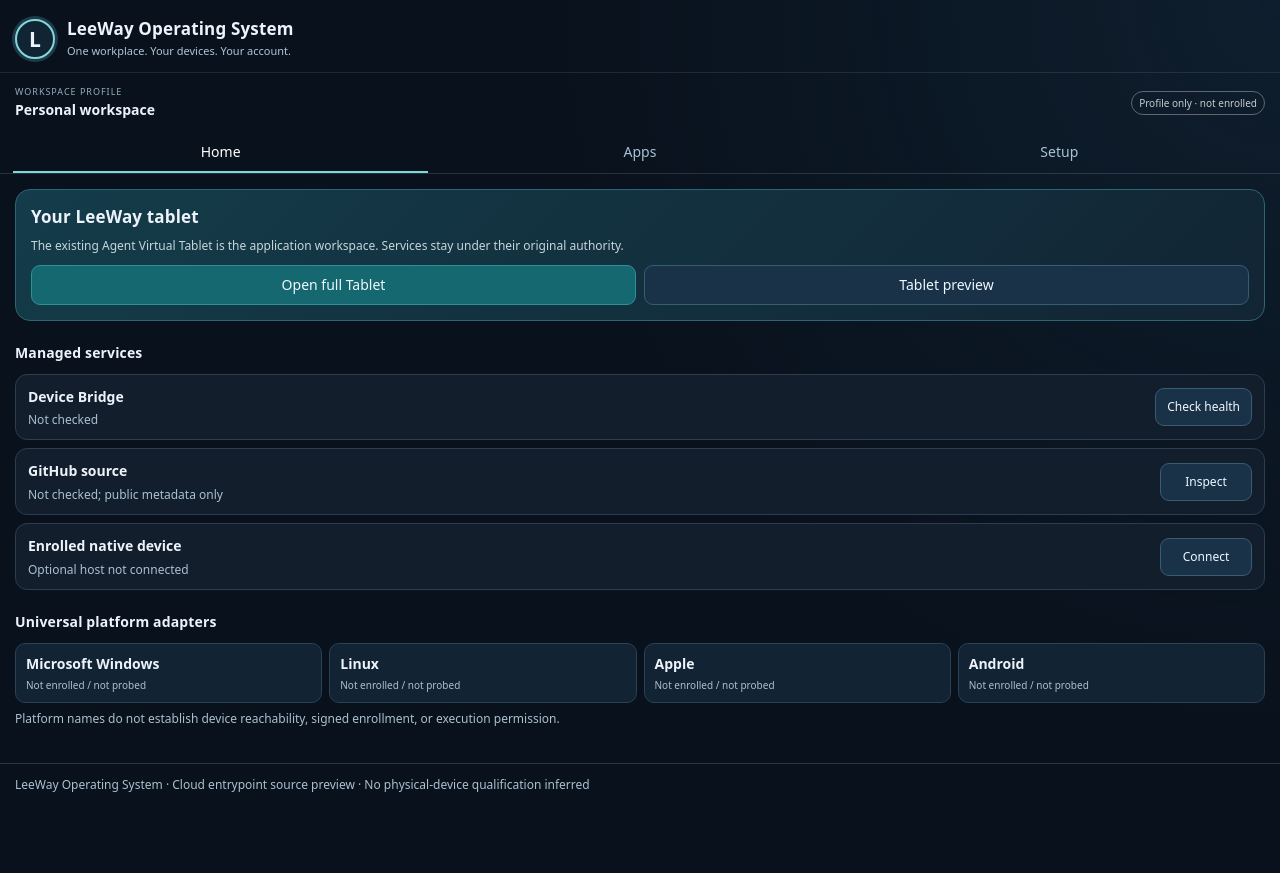
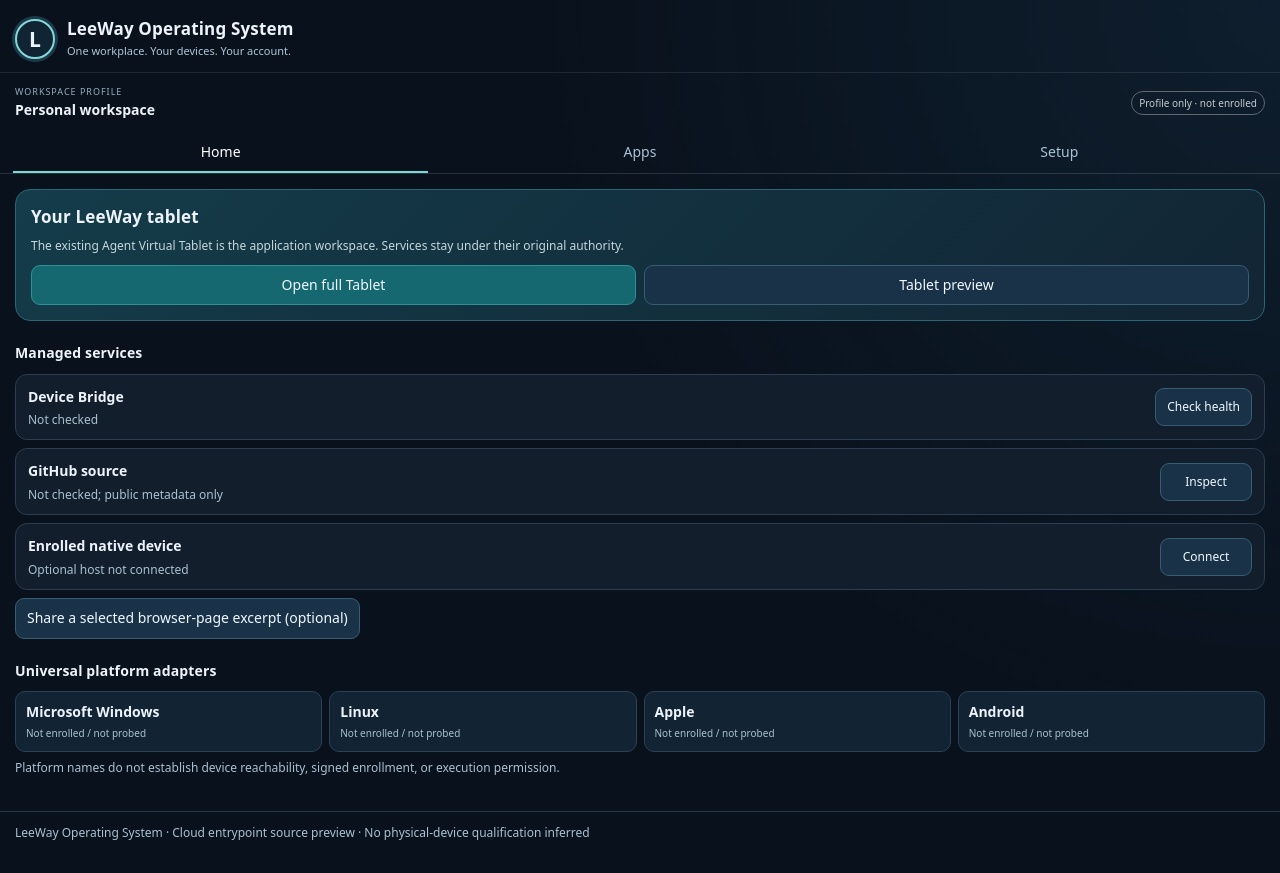
Before and after one commit to 4citeB4U/Leeway-Device-Extension, a browser extension: page extension/operating-system.html in a window 1280 px wide. Before the commit the page ends 825 px from the top, so only its background shows below. Drawn offline with Linux system fonts and the light colour scheme.

Commit message:
feat(extension): user-initiated native page courier launch from OS sidebar

```diff
--- a/extension/operating-system.html
+++ b/extension/operating-system.html
@@ -60,6 +60,7 @@ LICENSE = Existing repository terms apply.
   <div><strong>Enrolled native device</strong><small id="nativeStatus" role="status">Optional host not connected</small></div>
   <button id="connectNative">Connect</button>
  </article>
+ <button id="openCourier">Share a selected browser-page excerpt (optional)</button>
  <h2>Universal platform adapters</h2>
  <div id="adapterList" class="adapters" aria-label="OS adapter families"></div>
  <p class="muted">Platform names do not establish device reachability, signed enrollment, or execution permission.</p>
```
